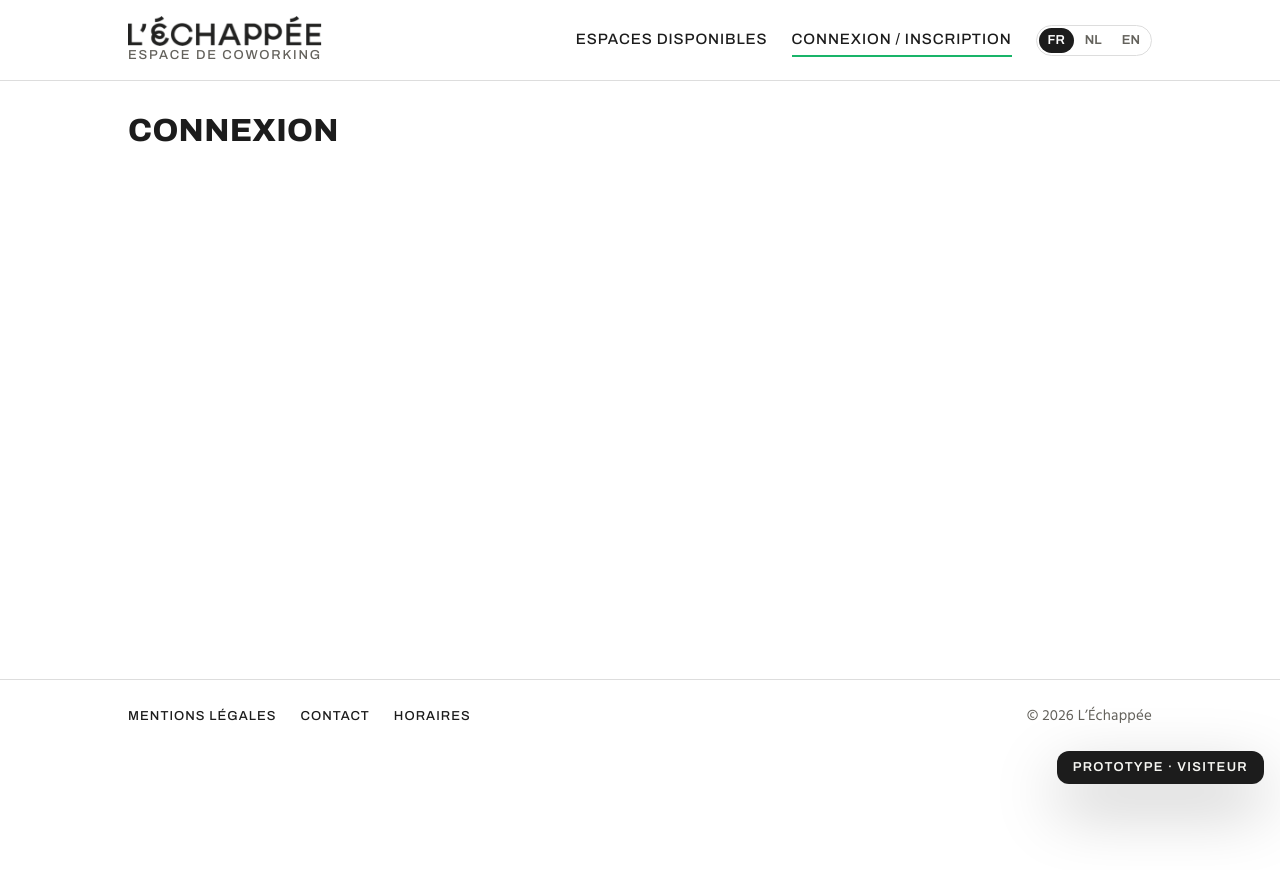
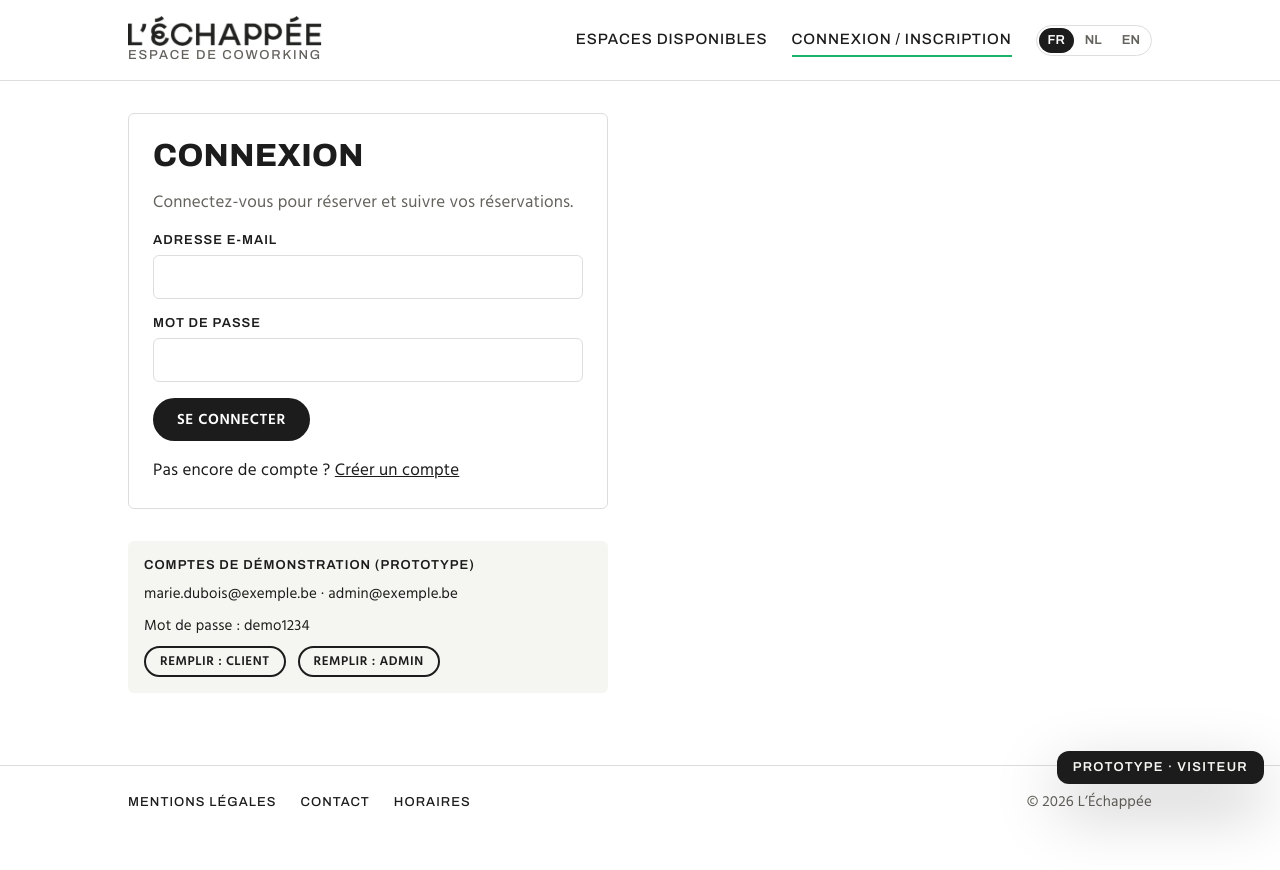
Before and after one commit to CyFlamant/Gestion_Coworking, a React (Vite) app in the folder frontend/app/: page /connexion in a window 1280 px wide. Shown: the top 870 px of the page. Before the commit the page ends 800 px from the top, so only its background shows below. Built offline with nearby package versions, Linux system fonts and the light colour scheme.

Commit message:
Port the Connexion and Inscription pages to React

```diff
--- a/frontend/app/src/App.jsx
+++ b/frontend/app/src/App.jsx
@@ -1,10 +1,12 @@
 import { Route, Routes } from "react-router";
 import Layout from "./components/Layout.jsx";
+import RequireRole from "./components/RequireRole.jsx";
+import ContactPage from "./pages/ContactPage.jsx";
+import HomePage from "./pages/HomePage.jsx";
 import HoursPage from "./pages/HoursPage.jsx";
-import ContactPage from "./pages/ContactPage.jsx";
 import LegalPage from "./pages/LegalPage.jsx";
-import RequireRole from "./components/RequireRole.jsx";
-import HomePage from "./pages/HomePage.jsx";
+import LoginPage from "./pages/LoginPage.jsx";
+import SignupPage from "./pages/SignupPage.jsx";
 
 // Temporary: replaced by the real pages one by one.
 function Placeholder({ title }) {
@@ -27,14 +29,8 @@ export default function App() {
           />
         </Route>
         <Route element={<RequireRole roles={["GUEST"]} />}>
-          <Route
-            path="/connexion"
-            element={<Placeholder title="Connexion" />}
-          />
-          <Route
-            path="/inscription"
-            element={<Placeholder title="Inscription" />}
-          />
+          <Route path="/connexion" element={<LoginPage />} />
+          <Route path="/inscription" element={<SignupPage />} />
         </Route>
         <Route element={<RequireRole roles={["CLIENT"]} />}>
           <Route path="/reserver" element={<Placeholder title="Réserver" />} />
--- /dev/null
+++ b/frontend/app/src/components/TextField.jsx
@@ -0,0 +1,24 @@
+// Labelled input with an optional hint and an error message. The other props (type, value, onChange…) go to the <input>.
+export default function TextField({ id, label, hint, error, ...inputProps }) {
+  const errorId = `${id}-error`;
+  return (
+    <div className={error ? "field field--invalid" : "field"}>
+      <label className="field__label" htmlFor={id}>
+        {label}
+      </label>
+      <input
+        id={id}
+        className="input"
+        aria-invalid={Boolean(error)}
+        aria-describedby={error ? errorId : undefined}
+        {...inputProps}
+      />
+      {hint && <p className="field__hint">{hint}</p>}
+      {error && (
+        <p className="field__error" id={errorId}>
+          {error}
+        </p>
+      )}
+    </div>
+  );
+}
--- /dev/null
+++ b/frontend/app/src/lib/browser.js
@@ -0,0 +1,5 @@
+// Full page load at the given path: the layout then asks again who is signed in.
+// In its own module so tests can replace it (jsdom cannot load pages).
+export function goTo(path) {
+    window.location.assign(path);
+}
--- /dev/null
+++ b/frontend/app/src/lib/forms.js
@@ -0,0 +1,10 @@
+import { ApiError } from './api.js';
+
+// An API error → what a form shows: one message per field (400 errors map), or one message for the whole form.
+export function formErrors(error) {
+    const fields = error instanceof ApiError ? error.errors : {};
+    const detail = error instanceof ApiError ? error.detail : String(error?.message ?? error);
+    return { fields, alert: Object.keys(fields).length ? null : detail };
+}
+
+export const NO_ERRORS = { fields: {}, alert: null };
--- /dev/null
+++ b/frontend/app/src/pages/LoginPage.jsx
@@ -0,0 +1,117 @@
+import { useState } from "react";
+import { Link } from "react-router";
+import PageTitle from "../components/PageTitle.jsx";
+import TextField from "../components/TextField.jsx";
+import { login } from "../lib/api.js";
+import { HOME_BY_ROLE } from "../lib/auth.js";
+import { goTo } from "../lib/browser.js";
+import { formErrors, NO_ERRORS } from "../lib/forms.js";
+import { t } from "../lib/i18n/index.js";
+import { DEMO_PASSWORD, getDb } from "../lib/mock/db.js";
+
+// Connexion. Mock: checks the demo accounts; later: the auth-service returns a JWT.
+export default function LoginPage() {
+  const [values, setValues] = useState({ email: "", password: "" });
+  const [errors, setErrors] = useState(NO_ERRORS);
+  const [submitting, setSubmitting] = useState(false);
+
+  const change = (name) => (event) =>
+    setValues({ ...values, [name]: event.target.value });
+
+  async function submit(event) {
+    event.preventDefault(); // the form is sent by our code, not by the browser
+    setErrors(NO_ERRORS);
+    setSubmitting(true);
+    try {
+      const user = await login(values);
+      goTo(HOME_BY_ROLE[user.role]);
+    } catch (error) {
+      setErrors(formErrors(error));
+      setSubmitting(false);
+    }
+  }
+
+  return (
+    <main className="inner page">
+      <PageTitle title={t("pages.signIn")} />
+      <div className="card card--narrow form">
+        <h1>{t("signIn.title")}</h1>
+        <p className="muted">{t("signIn.lead")}</p>
+        <form className="form" noValidate onSubmit={submit}>
+          {errors.alert && (
+            <p className="alert alert--error" role="alert">
+              {errors.alert}
+            </p>
+          )}
+          <TextField
+            id="signin-email"
+            label={t("signIn.email")}
+            type="email"
+            autoComplete="email"
+            value={values.email}
+            onChange={change("email")}
+            error={errors.fields.email}
+          />
+          <TextField
+            id="signin-password"
+            label={t("signIn.password")}
+            type="password"
+            autoComplete="current-password"
+            value={values.password}
+            onChange={change("password")}
+            error={errors.fields.password}
+          />
+          <div className="actions">
+            <button
+              type="submit"
+              className="btn btn--primary"
+              disabled={submitting}
+            >
+              {t("signIn.submit")}
+            </button>
+          </div>
+        </form>
+        <p>
+          {t("signIn.noAccount")}{" "}
+          <Link to="/inscription">{t("signIn.signUpLink")}</Link>
+        </p>
+      </div>
+      {import.meta.env.DEV && (
+        <DemoAccounts
+          onFill={(email) => setValues({ email, password: DEMO_PASSWORD })}
+        />
+      )}
+    </main>
+  );
+}
+
+// Prototype only: the mock's demo accounts, with buttons that fill the form.
+function DemoAccounts({ onFill }) {
+  const demoEmail = (role) =>
+    getDb().users.find((user) => user.role === role)?.email;
+  return (
+    <aside className="demo-note card--narrow">
+      <h2 className="field__label">{t("signIn.demoTitle")}</h2>
+      <p>
+        {demoEmail("CLIENT")} · {demoEmail("ADMIN")}
+      </p>
+      <p>{t("signIn.demoText", { password: DEMO_PASSWORD })}</p>
+      <div className="actions">
+        <button
+          type="button"
+          className="btn btn--small"
+          onClick={() => onFill(demoEmail("CLIENT"))}
+        >
+          {t("signIn.demoClient")}
+        </button>
+        <button
+          type="button"
+          className="btn btn--small"
+          onClick={() => onFill(demoEmail("ADMIN"))}
+        >
+          {t("signIn.demoAdmin")}
+        </button>
+      </div>
+    </aside>
+  );
+}
--- /dev/null
+++ b/frontend/app/src/pages/SignupPage.jsx
@@ -0,0 +1,99 @@
+import { useState } from "react";
+import { Link } from "react-router";
+import PageTitle from "../components/PageTitle.jsx";
+import TextField from "../components/TextField.jsx";
+import { register } from "../lib/api.js";
+import { goTo } from "../lib/browser.js";
+import { formErrors, NO_ERRORS } from "../lib/forms.js";
+import { t } from "../lib/i18n/index.js";
+
+const EMPTY = {
+  firstName: "",
+  lastName: "",
+  email: "",
+  password: "",
+  passwordConfirm: "",
+};
+
+// Inscription. Mock: creates a CLIENT account and signs it in; later: the auth-service.
+export default function SignupPage() {
+  const [values, setValues] = useState(EMPTY);
+  const [errors, setErrors] = useState(NO_ERRORS);
+  const [submitting, setSubmitting] = useState(false);
+
+  // Props every field needs, built from its name: id, label, value, change handler, error.
+  const fieldProps = (name) => ({
+    id: `signup-${name}`,
+    label: t(`signUp.${name}`),
+    value: values[name],
+    onChange: (event) => setValues({ ...values, [name]: event.target.value }),
+    error: errors.fields[name],
+  });
+
+  async function submit(event) {
+    event.preventDefault();
+    setErrors(NO_ERRORS);
+    setSubmitting(true);
+    try {
+      await register(values);
+      goTo("/");
+    } catch (error) {
+      setErrors(formErrors(error));
+      setSubmitting(false);
+    }
+  }
+
+  return (
+    <main className="inner page">
+      <PageTitle title={t("pages.signUp")} />
+      <div className="card card--narrow form">
+        <h1>{t("signUp.title")}</h1>
+        <p className="muted">{t("signUp.lead")}</p>
+        <form className="form" noValidate onSubmit={submit}>
+          {errors.alert && (
+            <p className="alert alert--error" role="alert">
+              {errors.alert}
+            </p>
+          )}
+          <div className="field-row">
+            <TextField
+              {...fieldProps("firstName")}
+              type="text"
+              autoComplete="given-name"
+            />
+            <TextField
+              {...fieldProps("lastName")}
+              type="text"
+              autoComplete="family-name"
+            />
+          </div>
+          <TextField {...fieldProps("email")} type="email" autoComplete="email" />
+          <TextField
+            {...fieldProps("password")}
+            type="password"
+            autoComplete="new-password"
+            hint={t("signUp.passwordHint")}
+          />
+          <TextField
+            {...fieldProps("passwordConfirm")}
+            type="password"
+            autoComplete="new-password"
+          />
+          <div className="actions">
+            <button
+              type="submit"
+              className="btn btn--primary"
+              disabled={submitting}
+            >
+              {t("signUp.submit")}
+            </button>
+          </div>
+        </form>
+        <p>
+          {t("signUp.hasAccount")}{" "}
+          <Link to="/connexion">{t("signUp.signInLink")}</Link>
+        </p>
+      </div>
+    </main>
+  );
+}
```
Also changed, not shown: 8 other files (tests, documents, lock files or other folders).
